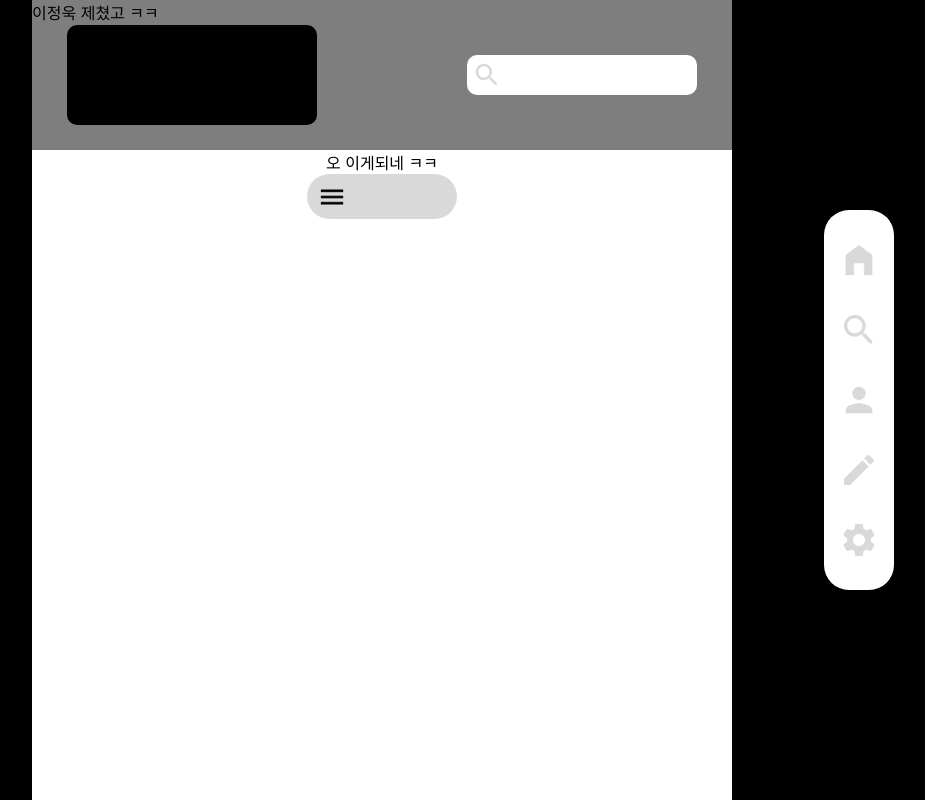
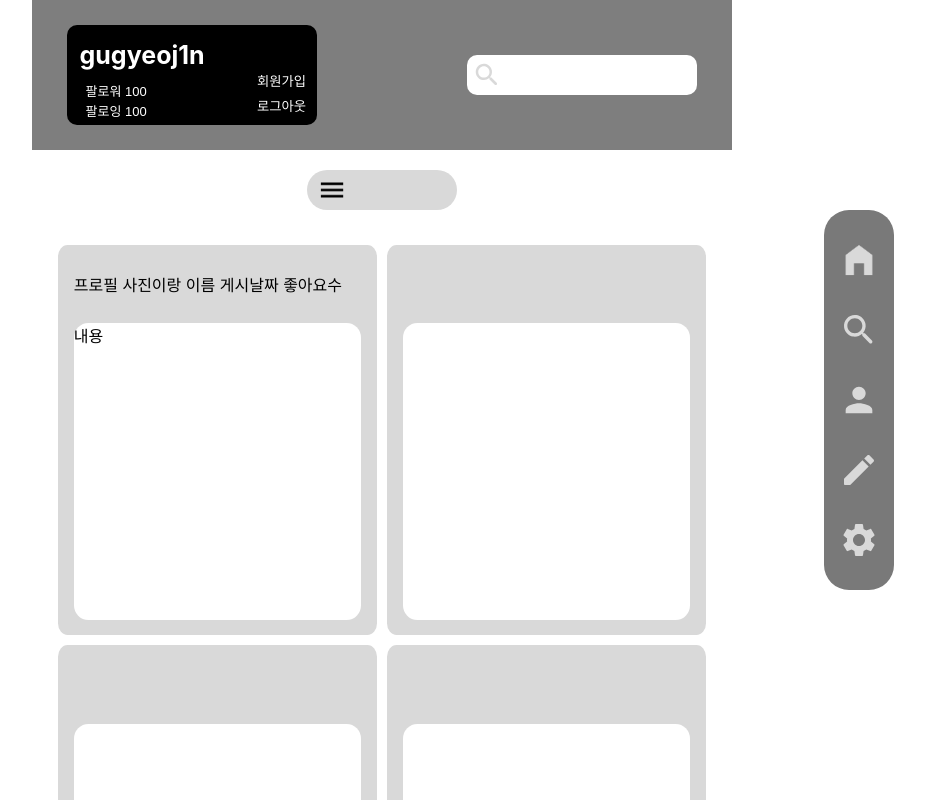
Before and after one commit to gugyeoj1n/enough_weight, a React (Create React App) app in the folder client/: page / in a window 1280 px wide. Shown: the top 800 px of the page, without its empty margins (258-1183 px from the left). Built offline with nearby package versions, Linux system fonts and the light colour scheme.

Commit message:
[FEAT] 로그인, 회원가입 페이지 구현

```diff
--- a/client/src/App.js
+++ b/client/src/App.js
@@ -7,6 +7,7 @@ import {
   Route,
   Routes
 } from "react-router-dom";
+import Register from './pages/Register';
 
 function App() {
 	return (
@@ -14,6 +15,7 @@ function App() {
       		<Routes>
         		<Route exact path="/" element = { <MainPage /> }/>
         		<Route exact path="/login" element = { <Login /> }/>
+				<Route eaxct path="/register" element = { <Register /> }/>
       		</Routes>
     	</BrowserRouter>
 	)
--- /dev/null
+++ b/client/src/pages/Login.css
@@ -0,0 +1,35 @@
+.background {
+    display: flex;
+    align-items: center;
+    justify-content: center;
+    background-color: white;
+    flex-direction: column;
+}
+
+.titleText {
+    margin: 5%;
+    font-size: 30px;
+}
+
+.input {
+    display: flex;
+    align-items: center;
+    justify-content: space-between;
+}
+
+.inputInfo {
+    margin: 5%;
+    width: 70px;
+}
+
+.submitButton {
+    width: 80px;
+    height: 40px;
+    margin-top: 50px;
+    margin-left: 20px;
+    margin-right: 20px;
+    background-color: gray;
+    border: none;
+    border-radius: 15px;
+    color: white;
+}
--- a/client/src/pages/Login.js
+++ b/client/src/pages/Login.js
@@ -1,7 +1,52 @@
+import './Login.css'
+import { useNavigate } from 'react-router-dom'
+import React, { useState } from 'react'
+
 function Login(){
+    const navigate = useNavigate()
+
+    const registerNavigate = () => {
+        navigate("/register")
+    }
+
+    const [idInput, setIdInput] = useState('')
+    const [pwInput, setPwInput] = useState('')
+
+    const loginSubmit = () => {
+        if(idInput.trim() === '' || pwInput.trim() === '')
+            return
+
+        // 로그인 로직 수행 필요
+        console.log("LOGIN")
+    }
+
     return (
-        <div>
-            로그인인데 어쩔 건데 ㅋ
+        <div className="background">
+            <div className="titleText">넉쇠</div>
+            <div className="input">
+                <div className="inputInfo">
+                    ID :
+                </div>
+                <input type="text" value={ idInput || '' } onChange={ (e) => {
+                    setIdInput(e.target.value)
+                }}/>
+            </div>
+            <div className="input">
+                <div className="inputInfo">
+                    PW :
+                </div>
+                <input type="password" value={ pwInput || '' } onChange={ (e) => {
+                    setPwInput(e.target.value)
+                }}/>
+            </div>
+            <div className="input">
+                <button className="submitButton" onClick={ loginSubmit }>
+                    로그인
+                </button>
+                <button className="submitButton" onClick={ registerNavigate }>
+                    회원가입
+                </button>
+            </div>
         </div>
     )
 }
--- a/client/src/pages/MainPage.css
+++ b/client/src/pages/MainPage.css
@@ -1,5 +1,5 @@
-.background {
-    background: #000000;
+.mainBackground {
+    background: white;
     display: flex;
     align-items: center;
     justify-content: center;
@@ -15,6 +15,7 @@
     position: relative;
     width: 700px;
     height: 150px;
+    border: none;
 }
 
 .main {
@@ -33,6 +34,7 @@
     border-radius: 25px;
     display: flex;
     align-items: center;
+    margin: 20px;
 }
 
 .categoryIcon {
@@ -79,6 +81,60 @@
     border-radius: 10px;
 }
 
+.registerButton {
+    width: 70px;
+    height: 20px;
+    text-align: right;
+    background: none;
+    border: none;
+    color: white;
+    position: absolute;
+    left: 70%;
+    top: 45%;
+}
+
+.logoutButton {
+    width: 70px;
+    height: 20px;
+    background: none;
+    border: none;
+    color: white;
+    position: absolute;
+    text-align: right;
+    left: 70%;
+    top: 70%;
+}
+
+.idText {
+    background: none;
+    color: white;
+    font-size: 25px;
+    font-weight: bold;
+    position: absolute;
+    left: 5%;
+    top: 15%;
+}
+
+.followerText {
+    border: none;
+    background: none;
+    color: white;
+    position: absolute;
+    font-size: 13px;
+    left: 5%;
+    top: 55%;
+}
+
+.followingText {
+    border: none;
+    background: none;
+    color: white;
+    font-size: 13px;
+    position: absolute;
+    left: 5%;
+    top: 75%;
+}
+
 .navigationBar {
     position: fixed;
     display: flex;
@@ -92,7 +148,7 @@
     margin-right: 10%;
     height: 380px;
     width: 70px;
-    background: #FFFFFF;
+    background: #797979;
     border-radius: 25px;
 }
 
@@ -102,3 +158,43 @@
     margin-top: 15px;
     margin-bottom: 15px;
 }
+
+.articles {
+    display: flex;
+    flex-wrap: wrap;
+    width: 95%;
+    height: 100%;
+    margin-top: 10px;
+    align-items: center;
+    justify-content: center;
+    flex-direction: row;
+}
+
+.article {
+    background-color: #d9d9d9;
+    border: none;
+    border-radius: 3%;
+    width: 48%;
+    height: 55%;
+    margin: 5px;
+    display: flex;
+    flex-direction: column;
+    align-items: center;
+}
+
+.profile {
+    width: 90%;
+    height: 20%;
+    background: none;
+    display: flex;
+    flex-direction: row;
+    align-items: center;
+}
+
+.content {
+    background: white;
+    border: none;
+    border-radius: 5%;
+    width: 90%;
+    height: 76%;
+}
--- a/client/src/pages/MainPage.js
+++ b/client/src/pages/MainPage.js
@@ -6,16 +6,35 @@ function MainPage()
     const navigate = useNavigate()
 
     const loginNavigate = () => {
-        navigate("/Login")
+        navigate("/login")
+    }
+
+    const logoutNavigate = () => {
+        // 로그인 정보 삭제 필요
+
+        navigate("/register")
     }
 
     return (
         <div>
-            <div className="background">
+            <div className="mainBackground">
                 <div className="topBar">
-                    이정욱 제쳤고 ㅋㅋ
                     <div className="account">
-
+                        <text className="idText">
+                            gugyeoj1n
+                        </text>
+                        <button className="followerText">
+                            팔로워 100
+                        </button>
+                        <button className="followingText">
+                            팔로잉 100
+                        </button>
+                        <button className="registerButton">
+                            회원가입
+                        </button>
+                        <button className="logoutButton" onClick={ logoutNavigate }>
+                            로그아웃
+                        </button>
                     </div>
                     <div className="search">
                         <img className="searchIcon" src="images/search.svg"/>
@@ -23,9 +42,42 @@ function MainPage()
                     </div>
                 </div>
                 <div className="main">
-                    오 이게되네 ㅋㅋ
                     <div className="category">
                         <img className="categoryIcon" src="images/menu.png"/>
+                    </div>
+                    <div className="articles">
+                        <div className="article">
+                            <div className="profile">
+                                프로필 사진이랑 이름 게시날짜 좋아요수
+                            </div>
+                            <div className="content">
+                                내용
+                            </div>
+                        </div>
+                        <div className="article">
+                            <div className="profile">
+
+                            </div>
+                            <div className="content">
+
+                            </div>
+                        </div>
+                        <div className="article">
+                            <div className="profile">
+
+                            </div>
+                            <div className="content">
+
+                            </div>
+                        </div>
+                        <div className="article">
+                            <div className="profile">
+
+                            </div>
+                            <div className="content">
+
+                            </div>
+                        </div>
                     </div>
                 </div>
                 <div className="navigationBar">
--- /dev/null
+++ b/client/src/pages/Register.css
@@ -0,0 +1,34 @@
+.background {
+    display: flex;
+    justify-content: center;
+    align-items: center;
+    flex-direction: column;
+}
+
+.titleText {
+    margin: 5%;
+    font-size: 30px;
+}
+
+.input {
+    display: flex;
+    align-items: center;
+    justify-content: space-between;
+}
+
+.inputInfo {
+    margin: 5%;
+    width: 100px;
+}
+
+.submitButton {
+    width: 80px;
+    height: 40px;
+    margin-top: 50px;
+    margin-left: 20px;
+    margin-right: 20px;
+    background-color: gray;
+    border: none;
+    border-radius: 15px;
+    color: white;
+}
--- /dev/null
+++ b/client/src/pages/Register.js
@@ -0,0 +1,53 @@
+import './Register.css'
+import React, { useState } from 'react'
+
+function Register(){
+    const [emailInput, setEmailInput] = useState('')
+    const [idInput, setIdInput] = useState('')
+    const [pwInput, setPwInput] = useState('')
+
+    const registerSubmit = () => {
+        if(emailInput.trim() === '' || idInput.trim() === '' || pwInput.trim() === '')
+            return
+
+        // 회원가입 로직 수행 필요
+        console.log("REGISTER")
+    }
+
+    return (
+        <div className="background">
+            <div className="titleText">
+                넉쇠
+            </div>
+            <div className="input">
+                <div className="inputInfo">
+                    EMAIL :
+                </div>
+                <input type="email" value={ emailInput || '' } onChange={ (e) => {
+                    setEmailInput(e.target.value)
+                }}/>
+            </div>
+            <div className="input">
+                <div className="inputInfo">
+                    ID :
+                </div>
+                <input type="text" value={ idInput || '' } onChange={ (e) => {
+                    setIdInput(e.target.value)
+                }}/>
+            </div>
+            <div className="input">
+                <div className="inputInfo">
+                    PW :
+                </div>
+                <input type="text" value={ pwInput || '' } onChange={ (e) => {
+                    setPwInput(e.target.value)
+                }}/>
+            </div>
+            <button className="submitButton" onClick={ registerSubmit }>
+                회원가입
+            </button>
+        </div>
+    )
+}
+
+export default Register;
```
